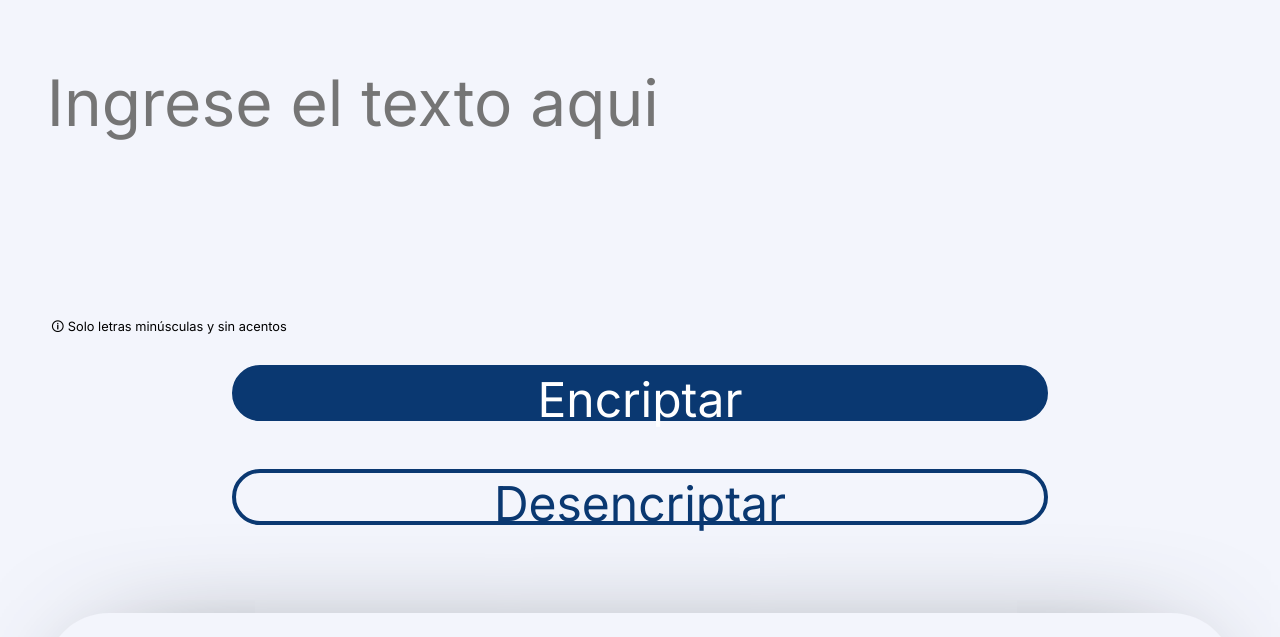
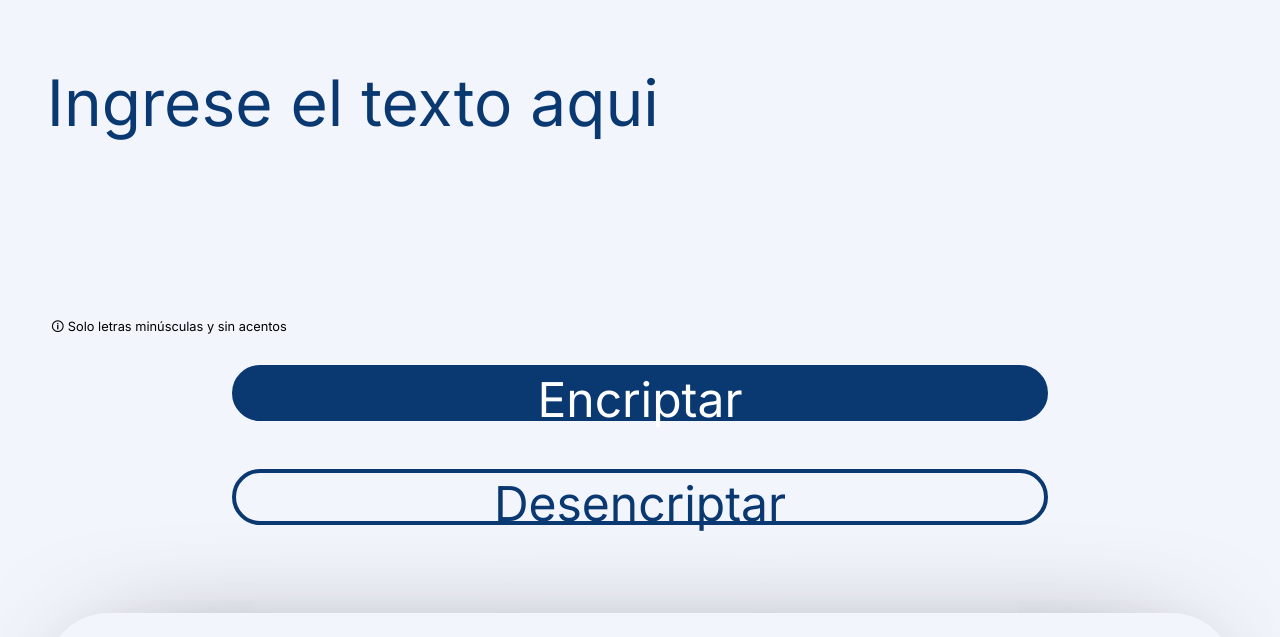
Before and after one commit to GeraOSF/encriptacion-texto, a plain HTML site: page index.html in a window 1280 px wide. Shown: the part 163-800 px from the top of the page. Drawn offline with Linux system fonts and the light colour scheme.

Commit message:
Haciendo azul el placeholder del textarea

```diff
--- a/css/style.css
+++ b/css/style.css
@@ -22,6 +22,10 @@ main {
     resize: none;
     border: none;
     outline: none;
+    color: #0A3871;
+}
+
+.text-in::placeholder {
     color: #0A3871;
 }
 
```
